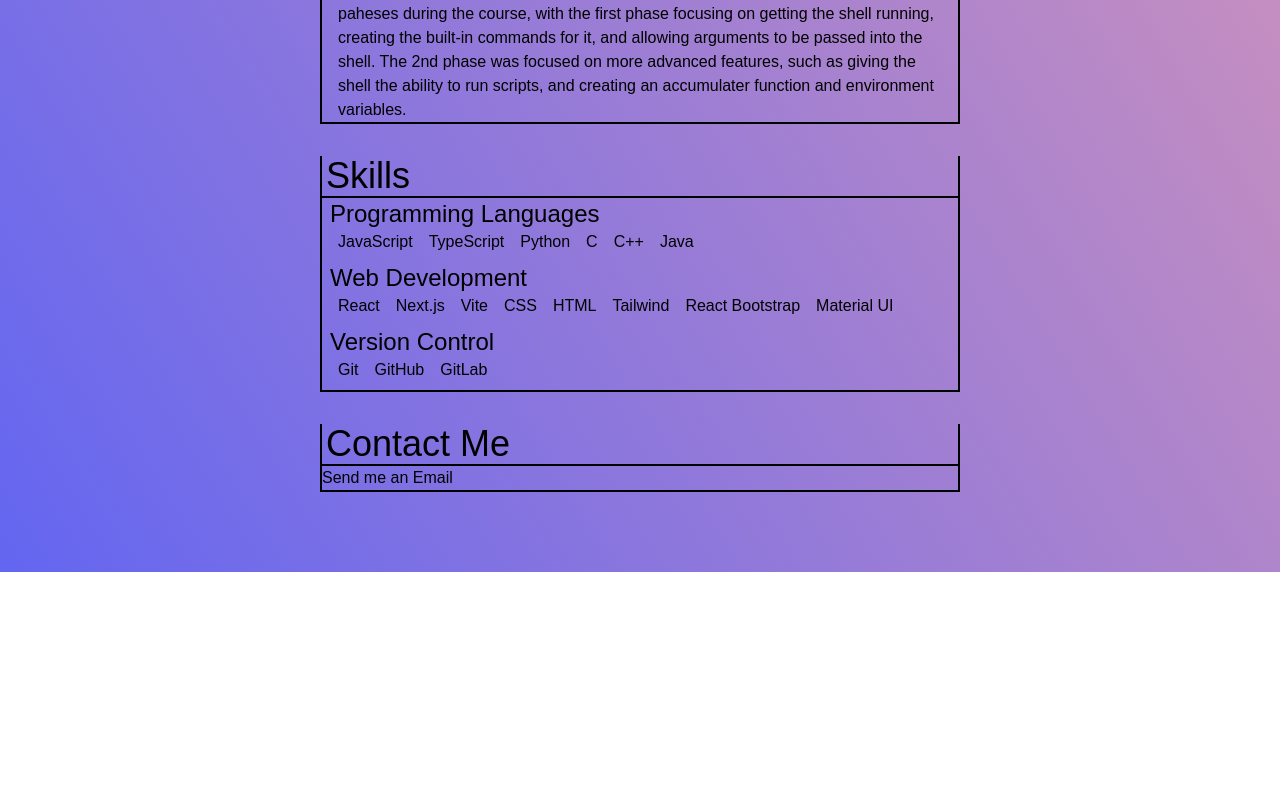
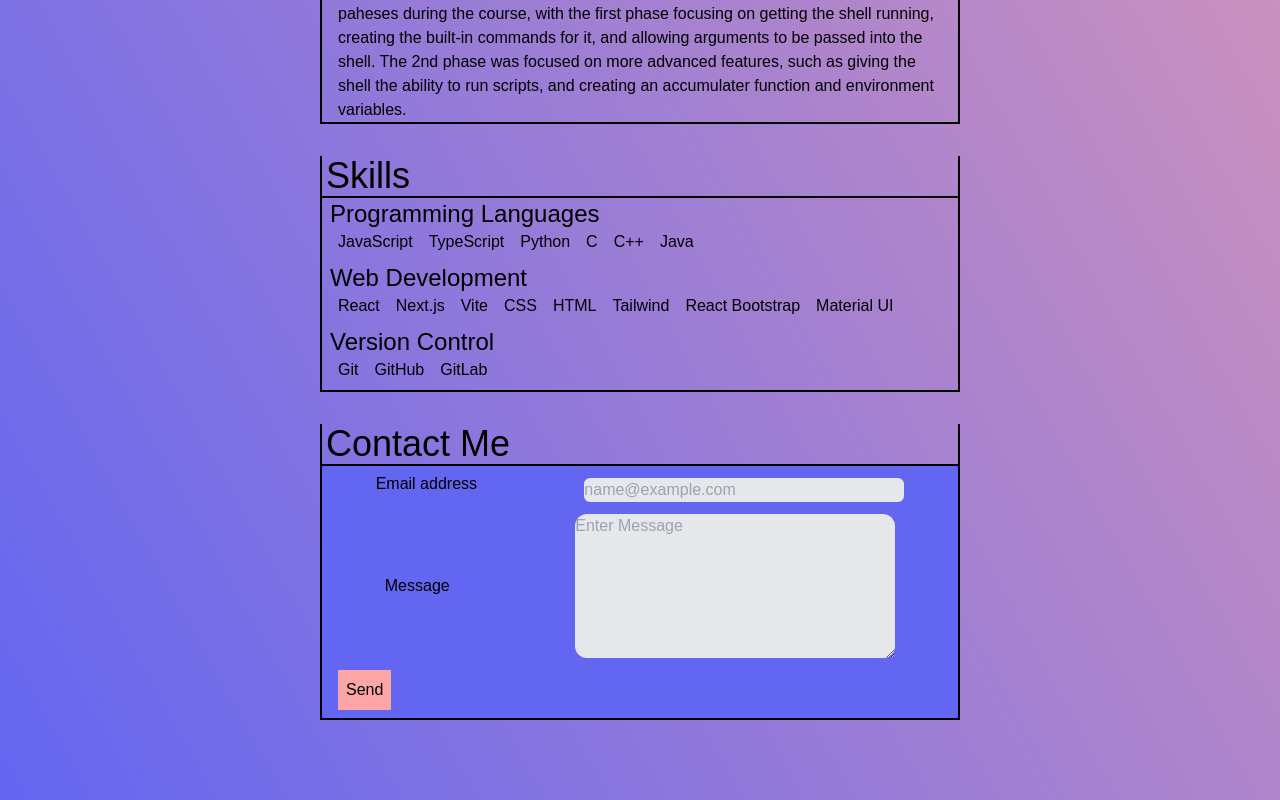
Before and after one commit to pkstoy13/philipstoyanov, a React (Vite) app: page / in a window 1280 px wide. Shown: the part 1514-2314 px from the top of the page. Before the commit the page ends 2086 px from the top, so only its background shows below. Built offline with nearby package versions, Linux system fonts and the light colour scheme.

Commit message:
working on contact section

```diff
--- a/package.json
+++ b/package.json
@@ -12,8 +12,10 @@
   "dependencies": {
     "@fontsource-variable/quicksand": "^5.0.16",
     "@gsap/react": "^2.1.0",
+    "bootstrap": "^5.3.2",
     "gsap": "^3.12.5",
     "react": "^18.2.0",
+    "react-bootstrap": "^2.10.0",
     "react-dom": "^18.2.0",
     "react-scroll": "^1.9.0"
   },
--- a/src/components/Contact.tsx
+++ b/src/components/Contact.tsx
@@ -1,9 +1,11 @@
+import { ContactContent } from "./ContactContent";
+
 export function Contact() {
   return (
     <div className="pb-20">
       <div className="section-block ">
         <h1 className="header">Contact Me</h1>
-        <p>Send me an Email</p>
+        <ContactContent />
       </div>
     </div>
   );
--- /dev/null
+++ b/src/components/ContactContent.tsx
@@ -0,0 +1,41 @@
+import Form from "react-bootstrap/Form";
+import Col from "react-bootstrap/Col";
+import Button from "react-bootstrap/Button";
+import Row from "react-bootstrap/Row";
+
+export function ContactContent() {
+  return (
+    <Form className="bg-indigo-500">
+      <Form.Group
+        className="mb-3  flex items-center justify-around "
+        controlId="exampleForm.ControlInput1"
+      >
+        <Form.Label>Email address</Form.Label>
+        <Form.Control
+          type="email"
+          className="w-80 rounded-md bg-gray-200 mt-3"
+          placeholder="name@example.com"
+        />
+      </Form.Group>
+      <Form.Group
+        className="mb-3  flex items-center justify-around"
+        controlId="exampleForm.ControlTextarea1"
+      >
+        <Form.Label>Message</Form.Label>
+        <Form.Control
+          as="textarea"
+          rows={6}
+          className="w-80 rounded-xl bg-gray-200"
+          placeholder="Enter Message"
+        />
+      </Form.Group>
+      <Form.Group as={Row} className=" ml-4 ">
+        <Col sm={{ span: 10, offset: 2 }}>
+          <Button className="bg-red-300 p-2 mb-2" type="submit">
+            Send
+          </Button>
+        </Col>
+      </Form.Group>
+    </Form>
+  );
+}
```
Also changed, not shown: 1 other file (tests, documents, lock files or other folders).
